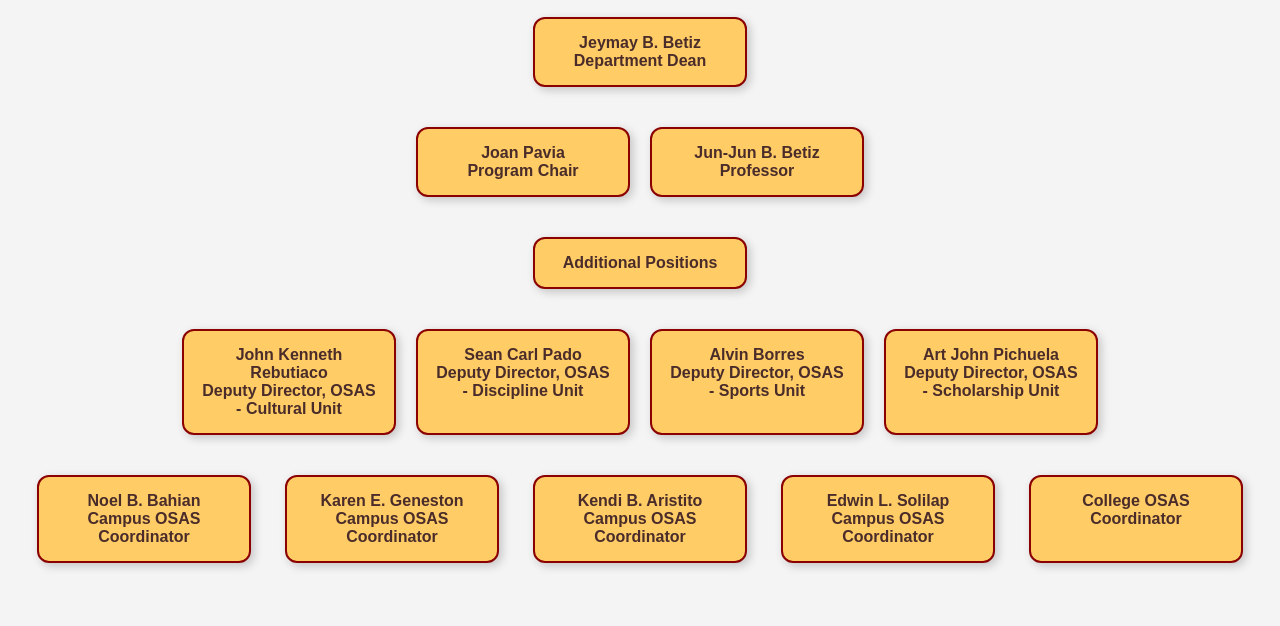
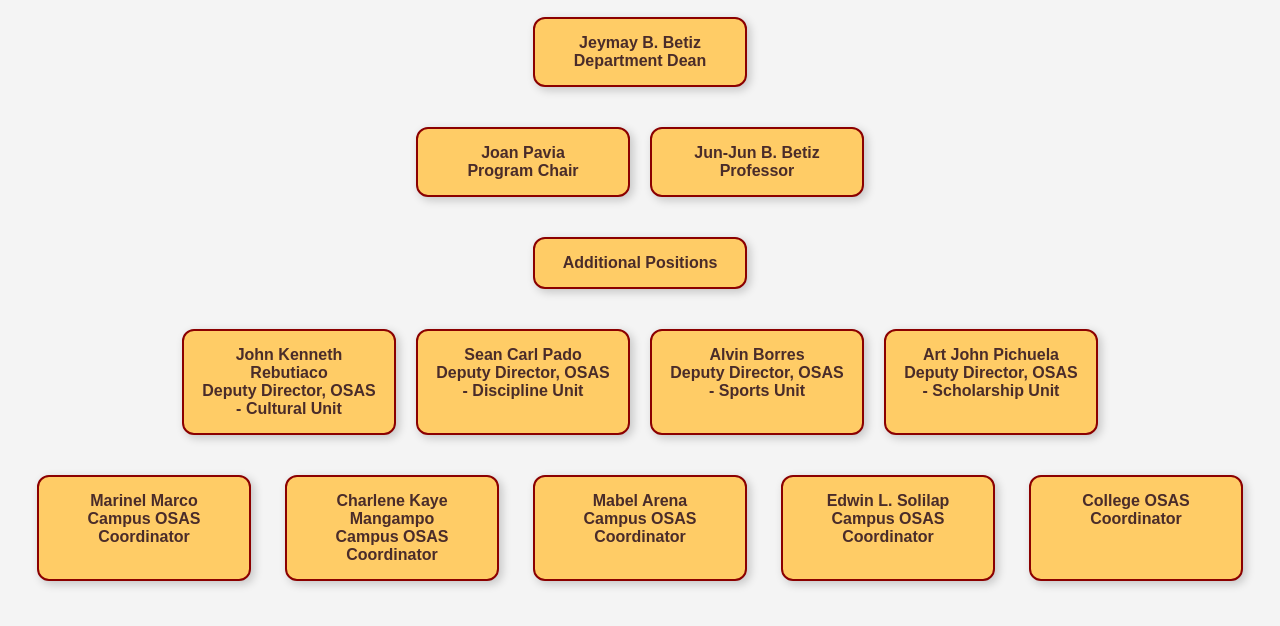
Before and after one commit to kenns03/info, a plain HTML site: page index.html in a window 1280 px wide. Shown: the part 108-734 px from the top of the page. Drawn offline with Linux system fonts and the light colour scheme.

Commit message:
Update index.html

```diff
--- a/index.html
+++ b/index.html
@@ -139,9 +139,9 @@
             <div class="box" onclick="toggleInfo('info7', 'art.jpg')">Art John Pichuela<br>Deputy Director, OSAS - Scholarship Unit</div>
         </div>
         <div class="sub-level">
-            <div class="box">Noel B. Bahian<br>Campus OSAS Coordinator</div>
-            <div class="box">Karen E. Geneston<br>Campus OSAS Coordinator</div>
-            <div class="box">Kendi B. Aristito<br>Campus OSAS Coordinator</div>
+            <div class="box">Marinel Marco<br>Campus OSAS Coordinator</div>
+            <div class="box">Charlene Kaye Mangampo<br>Campus OSAS Coordinator</div>
+            <div class="box">Mabel Arena<br>Campus OSAS Coordinator</div>
             <div class="box">Edwin L. Solilap<br>Campus OSAS Coordinator</div>
             <div class="box">College OSAS Coordinator</div>
         </div>
```
